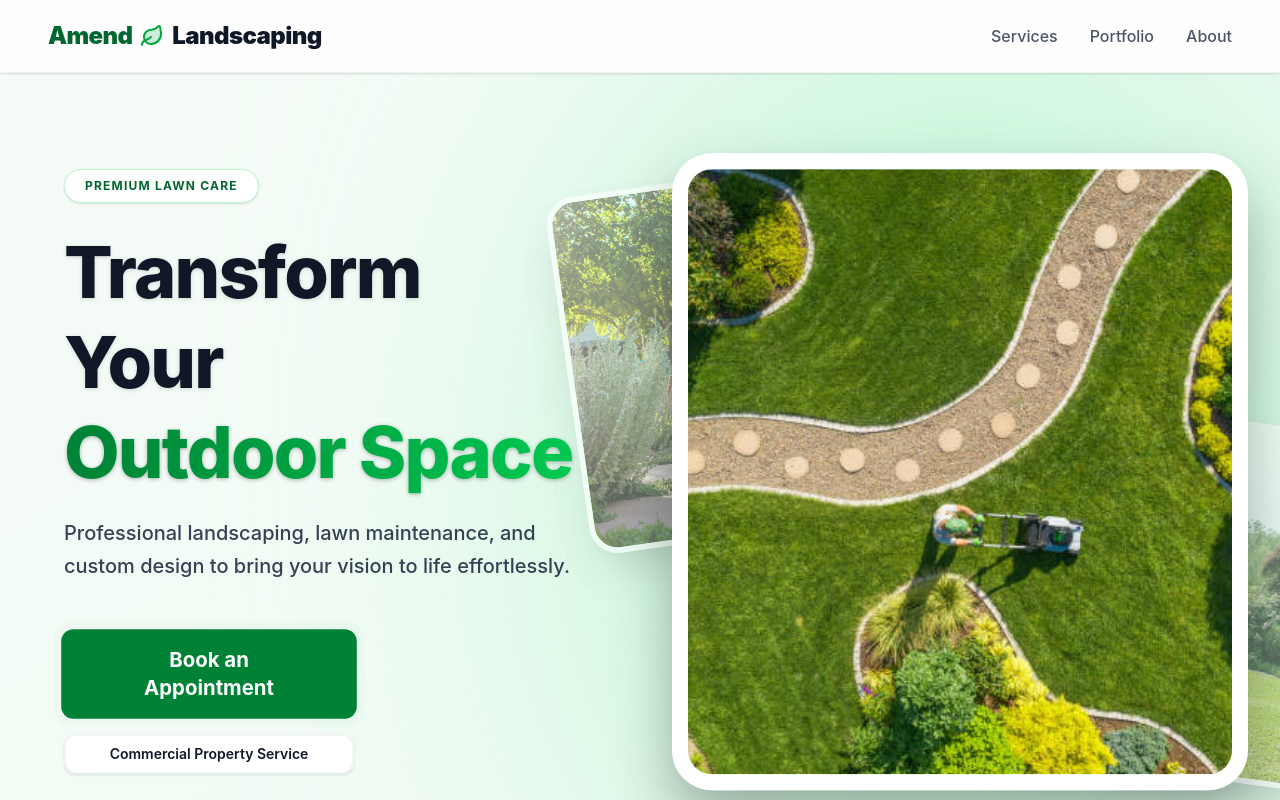
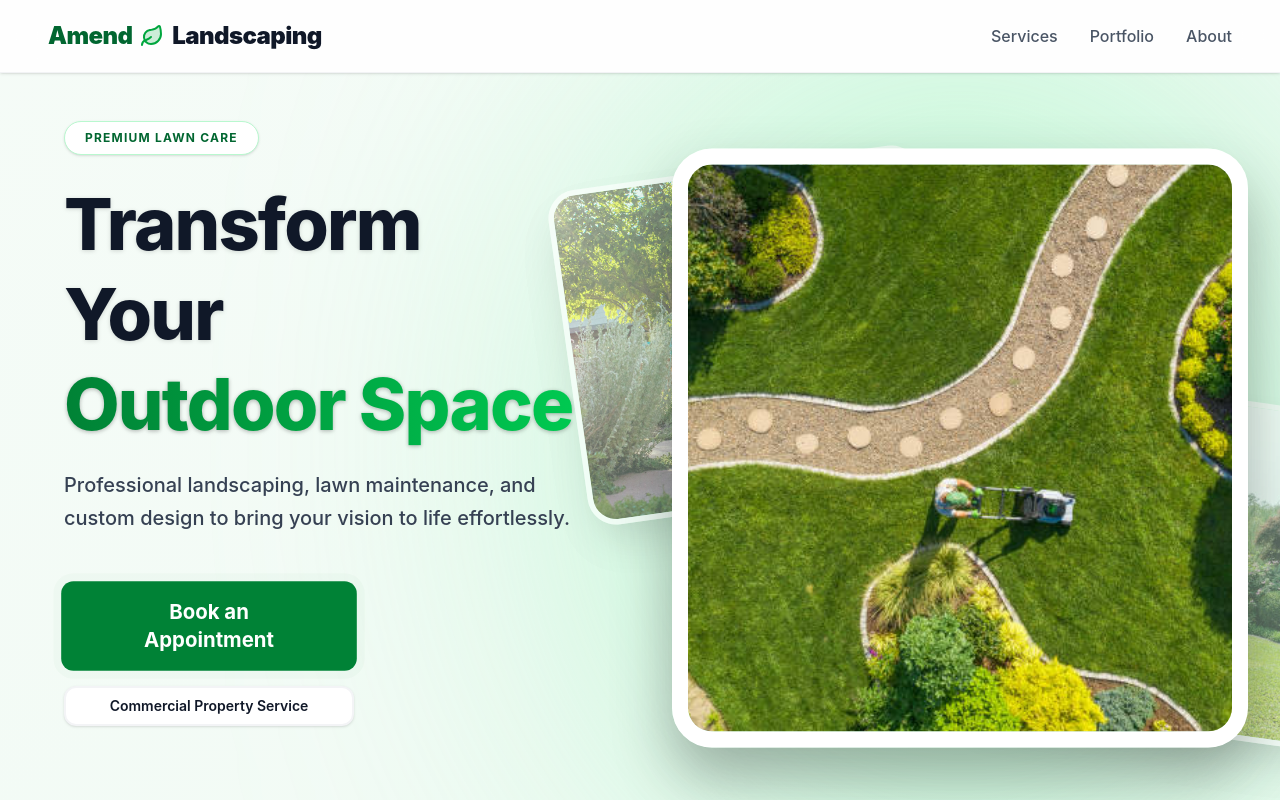
Before and after one commit to GarethNobleLFG/amend-landscaping-web-app, a React app in the folder frontend/: page / in a window 1280 px wide. Shown: the top 800 px of the page. Built offline with nearby package versions, Linux system fonts and the light colour scheme; no server answers; the HTML template or start-up script is replaced by a standard one.

Commit message:
fix: hero content positioning edit

```diff
--- a/frontend/src/pages/landing/Hero.jsx
+++ b/frontend/src/pages/landing/Hero.jsx
@@ -37,7 +37,7 @@ export default function Hero() {
         initial={{ opacity: 0, x: -30 }}
         animate={{ opacity: 1, x: 0 }}
         transition={{ duration: 0.8, ease: "easeOut" }}
-        className="relative z-20 w-full lg:w-1/2 px-8 lg:pl-16 lg:pr-12 pt-16 pb-12 lg:py-24 flex flex-col items-center lg:items-start text-center lg:text-left"
+        className="relative z-20 w-full lg:w-1/2 px-8 lg:pl-16 lg:pr-12 pt-12 pb-12 lg:pt-16 lg:pb-24 lg:-mt-4 flex flex-col items-center lg:items-start text-center lg:text-left"
       >
         <div className="inline-block bg-white text-green-800 px-5 py-2 rounded-full text-xs font-bold uppercase tracking-widest mb-6 shadow-sm border border-green-200">
           Premium Lawn Care
```
